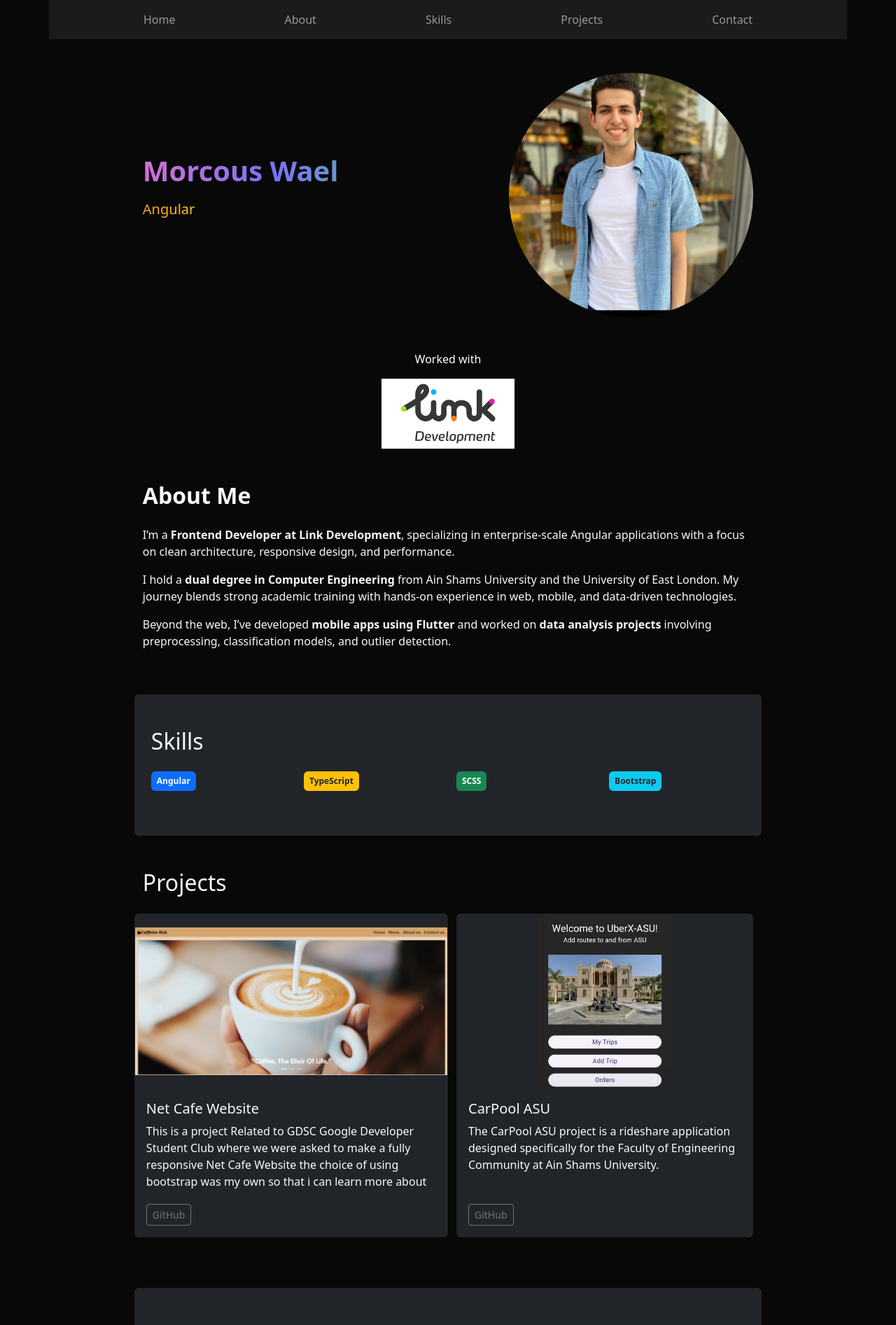
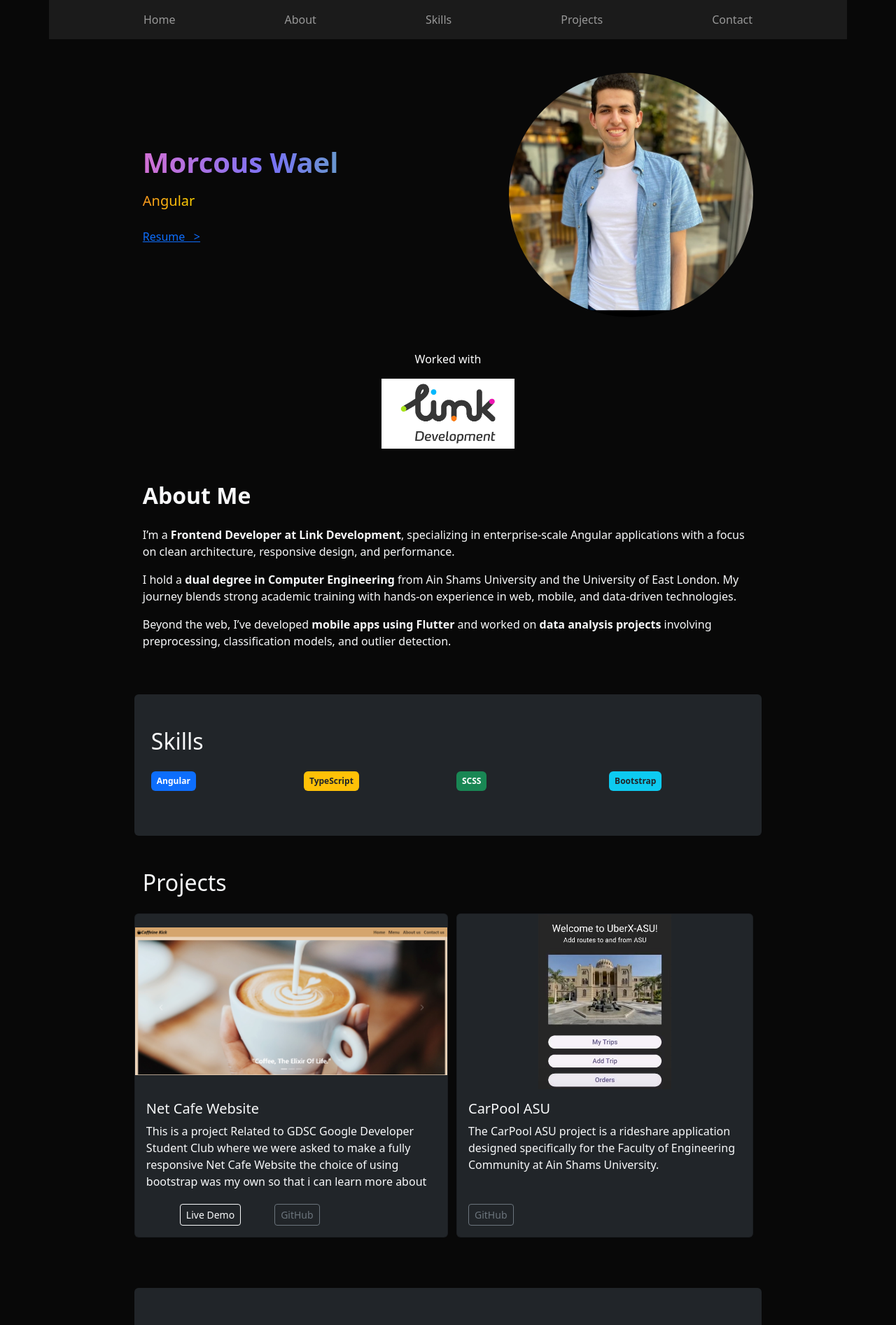
Before and after one commit to MorcousWael/morcous-wael-portofolio, an Angular app: page / in a window 1280 px wide. Shown: the top 1893 px of the page at 70% size. Built offline with nearby package versions, Linux system fonts and the light colour scheme.

Commit message:
resume and live demo net cafe

```diff
--- a/src/app/components/hero/hero.component.html
+++ b/src/app/components/hero/hero.component.html
@@ -11,7 +11,10 @@
         ><span class="blinking-cursor">|</span>
       </p>
 
-      <!-- <button class="btn btn-lg btn-cta">Let’s get started &nbsp; &gt;</button> -->
+      <a
+        href="https://drive.google.com/drive/folders/1ePoz7NWM4heHRAmjTd8Hjl7KkX8H7VTJ?dmr=1&ec=wgc-drive-hero-goto"
+        >Resume &nbsp; &gt;</a
+      >
     </div>
 
     <!-- Right Image -->
--- a/src/app/components/projects/projects.component.html
+++ b/src/app/components/projects/projects.component.html
@@ -21,7 +21,12 @@
               the choice of using bootstrap was my own so that i can learn more
               about the technology.
             </p>
-            <!-- <a href="#" class="btn btn-outline-light btn-sm mx-5">Live Demo</a> -->
+            <a
+              href="https://morcouswael.github.io/Boostrap-Responsive-Project-net-cafe/"
+              target="_blank"
+              class="btn btn-outline-light btn-sm mx-5"
+              >Live Demo</a
+            >
             <a
               href="https://github.com/MorcousWael/Boostrap-Responsive-Project-net-cafe"
               target="_blank"
```
